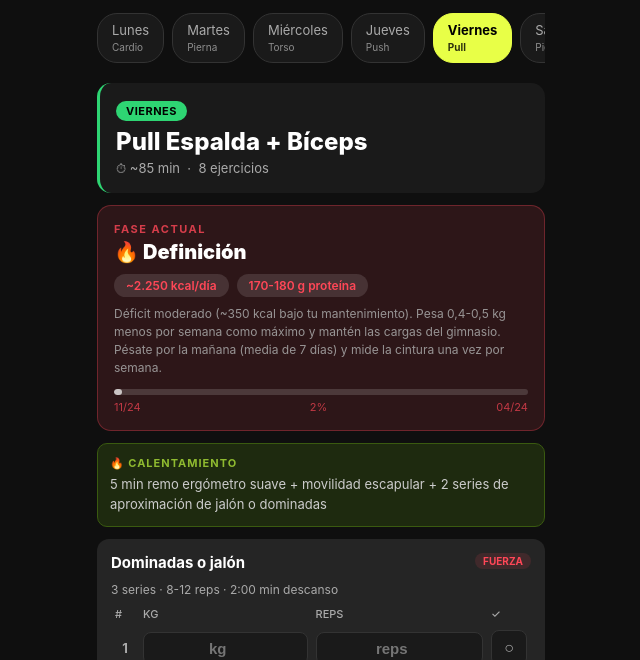
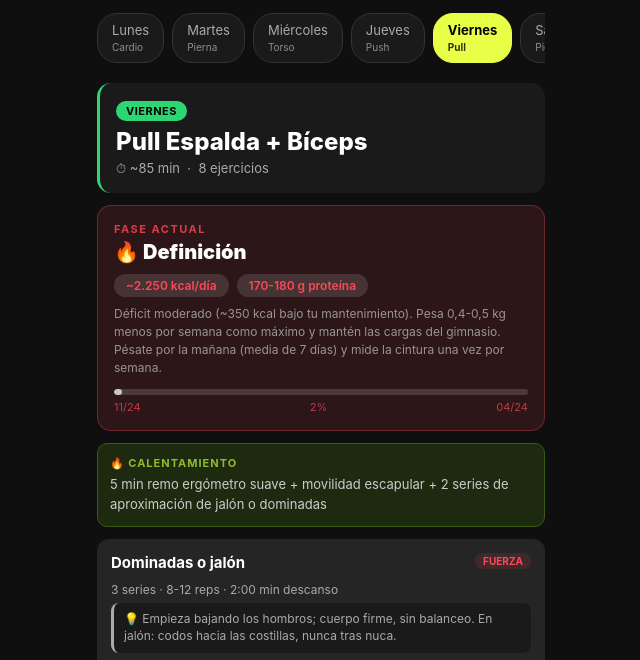
Before and after one commit to rubcn94/Gym-Tracker, a plain HTML site: page index.html in a window 1280 px wide. Shown: the part 76-736 px from the top of the page, without its empty margins (319-959 px from the left). Drawn offline with nearby package versions, Linux system fonts and the light colour scheme.

Commit message:
Cluster sets en banca y sentadilla, notas de técnica y superseries
- Cluster sets: sentadilla 4+3+3 y press banca 3+3+2, 20 s entre bloques,
  con botón de mini-descanso que reutiliza el temporizador existente.
- Campo "tip" por ejercicio con notas de técnica basadas en estudios
  (gemelo de pie con medias reps, sentadilla profunda, banco a 30°,
  tríceps por encima de la cabeza, curl con bajada lenta, etc.).
- Miércoles: superseries press inclinado + remo y curl + tríceps.
- Descansos: prensa 90 -> 120 s, press banca 150 -> 180 s.
- Gemelos: 3 -> 2 series con medias repeticiones tras el fallo.
- PLAN_VERSION recomp-2026-11b y caché del service worker v17.

Co-Authored-By: Claude Opus 5.5 <noreply@anthropic.com>
Claude-Session: https://claude.ai/code/session_017xxD4JvxXvXuqBfSLAbf3e

```diff
--- a/index.html
+++ b/index.html
@@ -51,6 +51,9 @@
     .ex-type.movilidad   { background: #5ac8fa20; color: #5ac8fa; }
     .ex-type.isometrico  { background: #e8ff4720; color: var(--accent); }
     .ex-prescription { font-size: 12px; color: var(--text2); margin-bottom: 10px; }
+    .ex-cluster { font-size: 12px; color: var(--text2); background: var(--bg2); border-left: 3px solid var(--accent); border-radius: 8px; padding: 8px 10px; margin: -4px 0 10px; line-height: 1.4; }
+    .ex-tip { border-left-color: var(--text2); }
+    .ex-cluster + .ex-tip { margin-top: -4px; }
     .sets-table { width: 100%; border-collapse: collapse; }
     .sets-table th { font-size: 11px; color: var(--text2); text-align: left; padding: 0 4px 6px; font-weight: 500; }
     .sets-table td { padding: 3px 4px; }
@@ -378,7 +381,8 @@ const DEFAULT_PLAN = {
         "treadmill": {
           "speed": 8,
           "incline": 1
-        }
+        },
+        "tip": "En los tramos rápidos deberías llegar a ~90 % de tu FC máxima. Si el pulsómetro no llega, sube la velocidad. Sin agarrarte a la barandilla."
       },
       {
         "name": "Movilidad y estiramientos",
@@ -404,7 +408,10 @@ const DEFAULT_PLAN = {
         "sets": 3,
         "reps": "6-10",
         "rest": 150,
-        "unit": "kg"
+        "unit": "kg",
+        "cluster": [4, 3, 3],
+        "clusterRest": 20,
+        "tip": "Baja hasta abajo (por debajo de la paralela): el glúteo crece el triple que con media sentadilla."
       },
       {
         "name": "Peso muerto rumano",
@@ -419,8 +426,9 @@ const DEFAULT_PLAN = {
         "type": "hipertrofia",
         "sets": 3,
         "reps": "10-12",
-        "rest": 90,
-        "unit": "kg"
+        "rest": 120,
+        "unit": "kg",
+        "tip": "Recorrido completo, hasta donde la cadera no se despegue del respaldo. Media repetición da menos fuerza y menos músculo."
       },
       {
         "name": "Curl femoral",
@@ -428,15 +436,17 @@ const DEFAULT_PLAN = {
         "sets": 3,
         "reps": "10-15",
         "rest": 60,
-        "unit": "kg"
+        "unit": "kg",
+        "tip": "Si hay máquina sentada, mejor sentado: con la cadera doblada el femoral crece más."
       },
       {
         "name": "Gemelos",
         "type": "acabado",
-        "sets": 3,
+        "sets": 2,
         "reps": "12-20",
         "rest": 60,
-        "unit": "kg"
+        "unit": "kg",
+        "tip": "De pie con la rodilla estirada y las puntas un poco hacia fuera. Baja hasta el máximo estiramiento. Al fallar, sigue con medias repeticiones desde abajo hasta no poder más."
       },
       {
         "name": "Abdominales",
@@ -444,7 +454,8 @@ const DEFAULT_PLAN = {
         "sets": 3,
         "reps": "12-15",
         "rest": 45,
-        "unit": "reps"
+        "unit": "reps",
+        "tip": "Calidad, no cantidad: en la plancha, codos adelantados y glúteo apretado 20-30 s rinden más que aguantar minutos."
       }
     ]
   },
@@ -452,7 +463,7 @@ const DEFAULT_PLAN = {
     "name": "Miércoles",
     "type": "workout",
     "label": "Torso Fuerza + Volumen",
-    "duration": 60,
+    "duration": 50,
     "color": "#ff4757",
     "warmup": "5 min bici o elíptica suave + rotaciones de hombro + 2 series de aproximación de press banca (40% y 60%)",
     "exercises": [
@@ -461,8 +472,11 @@ const DEFAULT_PLAN = {
         "type": "fuerza",
         "sets": 3,
         "reps": "6-8",
-        "rest": 150,
-        "unit": "kg"
+        "rest": 180,
+        "unit": "kg",
+        "cluster": [3, 3, 2],
+        "clusterRest": 20,
+        "tip": "Baja la barra hasta el pecho, sin rebote."
       },
       {
         "name": "Dominadas lastradas o jalón",
@@ -470,15 +484,17 @@ const DEFAULT_PLAN = {
         "sets": 3,
         "reps": "6-10",
         "rest": 120,
-        "unit": "kg+"
+        "unit": "kg+",
+        "tip": "Empieza bajando los hombros; cuerpo firme, sin balanceo. En jalón: codos hacia las costillas, nunca tras nuca."
       },
       {
         "name": "Press inclinado con mancuernas",
         "type": "hipertrofia",
         "sets": 3,
         "reps": "8-12",
-        "rest": 90,
-        "unit": "kg"
+        "rest": 0,
+        "unit": "kg",
+        "tip": "⇄ Superserie con el remo: al acabar la serie pasa directo al remo. Banco a ~30°, no a 45°."
       },
       {
         "name": "Remo con pecho apoyado",
@@ -486,7 +502,8 @@ const DEFAULT_PLAN = {
         "sets": 3,
         "reps": "8-12",
         "rest": 90,
-        "unit": "kg"
+        "unit": "kg",
+        "tip": "⇄ Superserie con el press inclinado: descansa 90 s después de hacer los dos."
       },
       {
         "name": "Elevaciones laterales",
@@ -494,15 +511,17 @@ const DEFAULT_PLAN = {
         "sets": 3,
         "reps": "12-20",
         "rest": 60,
-        "unit": "kg"
+        "unit": "kg",
+        "tip": "Sube con el meñique ligeramente arriba. En polea: cable a la altura de la rodilla e inclínate hacia la polea."
       },
       {
         "name": "Curl de bíceps",
         "type": "acabado",
         "sets": 2,
         "reps": "10-12",
-        "rest": 60,
-        "unit": "kg"
+        "rest": 0,
+        "unit": "kg",
+        "tip": "⇄ Superserie con el tríceps: al acabar pasa directo. Mejor en banco inclinado; baja en 3 s."
       },
       {
         "name": "Tríceps en polea",
@@ -510,7 +529,8 @@ const DEFAULT_PLAN = {
         "sets": 2,
         "reps": "10-12",
         "rest": 60,
-        "unit": "kg"
+        "unit": "kg",
+        "tip": "⇄ Superserie con el curl: descansa 60 s después de hacer los dos. Con cuerda por encima de la cabeza (brazo arriba): crece bastante más."
       }
     ]
   },
@@ -528,7 +548,8 @@ const DEFAULT_PLAN = {
         "sets": 3,
         "reps": "8-10",
         "rest": 120,
-        "unit": "kg"
+        "unit": "kg",
+        "tip": "Banco a ~30°: a 45° trabaja más el hombro que el pecho."
       },
       {
         "name": "Press de pecho en máquina",
@@ -536,7 +557,8 @@ const DEFAULT_PLAN = {
         "sets": 3,
         "reps": "10-12",
         "rest": 90,
-        "unit": "kg"
+        "unit": "kg",
+        "tip": "Junta los omóplatos antes de empujar para notarlo en el pecho y no en el hombro."
       },
       {
         "name": "Press militar",
@@ -552,7 +574,8 @@ const DEFAULT_PLAN = {
         "sets": 4,
         "reps": "12-20",
         "rest": 60,
-        "unit": "kg"
+        "unit": "kg",
+        "tip": "Sube con el meñique ligeramente arriba. En polea: cable a la altura de la rodilla e inclínate hacia la polea."
       },
       {
         "name": "Aperturas en polea",
@@ -594,7 +617,8 @@ const DEFAULT_PLAN = {
         "sets": 3,
         "reps": "8-12",
         "rest": 120,
-        "unit": "kg+"
+        "unit": "kg+",
+        "tip": "Empieza bajando los hombros; cuerpo firme, sin balanceo. En jalón: codos hacia las costillas, nunca tras nuca."
       },
       {
         "name": "Remo con pecho apoyado",
@@ -626,7 +650,8 @@ const DEFAULT_PLAN = {
         "sets": 3,
         "reps": "15-20",
         "rest": 60,
-        "unit": "kg"
+        "unit": "kg",
+        "tip": "Alternativa igual de buena: face pull en polea con los codos altos."
       },
       {
         "name": "Curl con barra",
@@ -634,7 +659,8 @@ const DEFAULT_PLAN = {
         "sets": 3,
         "reps": "8-12",
         "rest": 75,
-        "unit": "kg"
+        "unit": "kg",
+        "tip": "Baja en 3 s, sin rebotar abajo: la mitad baja del recorrido es la que más cuenta."
       },
       {
         "name": "Curl martillo",
@@ -651,7 +677,8 @@ const DEFAULT_PLAN = {
         "reps": "25 min suaves (65-70% FC máx), después de la espalda",
         "rest": 0,
         "unit": "min",
-        "hasKm": true
+        "hasKm": true,
+        "tip": "Sin agarrarte a la barandilla: si te coges, gastas bastante menos."
       }
     ]
   },
@@ -677,7 +704,8 @@ const DEFAULT_PLAN = {
         "sets": 3,
         "reps": "8-12",
         "rest": 90,
-        "unit": "kg"
+        "unit": "kg",
+        "tip": "Arriba del todo, espinilla vertical. Pies más cerca: más cuádriceps; más lejos: más femoral."
       },
       {
         "name": "Curl femoral sentado",
@@ -693,15 +721,17 @@ const DEFAULT_PLAN = {
         "sets": 2,
         "reps": "12-15",
         "rest": 60,
-        "unit": "kg"
+        "unit": "kg",
+        "tip": "Respaldo reclinado hacia atrás. Última serie descendente: al fallo, baja ~30 % el peso y sigue."
       },
       {
         "name": "Gemelos",
         "type": "acabado",
-        "sets": 3,
+        "sets": 2,
         "reps": "12-20",
         "rest": 60,
-        "unit": "kg"
+        "unit": "kg",
+        "tip": "De pie con la rodilla estirada y las puntas un poco hacia fuera. Baja hasta el máximo estiramiento. Al fallar, sigue con medias repeticiones desde abajo hasta no poder más."
       },
       {
         "name": "Elevaciones laterales",
@@ -709,7 +739,8 @@ const DEFAULT_PLAN = {
         "sets": 3,
         "reps": "15-20",
         "rest": 60,
-        "unit": "kg"
+        "unit": "kg",
+        "tip": "Sube con el meñique ligeramente arriba. En polea: cable a la altura de la rodilla e inclínate hacia la polea."
       },
       {
         "name": "Abdominales",
@@ -717,12 +748,13 @@ const DEFAULT_PLAN = {
         "sets": 3,
         "reps": "12-15",
         "rest": 45,
-        "unit": "reps"
+        "unit": "reps",
+        "tip": "Calidad, no cantidad: en la plancha, codos adelantados y glúteo apretado 20-30 s rinden más que aguantar minutos."
       }
     ]
   }
 };
-const PLAN_VERSION = 'recomp-2026-11';
+const PLAN_VERSION = 'recomp-2026-11b';
 let PLAN = (() => {
   try {
     const p = localStorage.getItem('gymtracker_plan');
@@ -741,7 +773,14 @@ let PLAN = (() => {
       if (!storedDay || !storedDay.exercises) return;
       defDay.exercises.forEach(defEx => {
         const storedEx = storedDay.exercises.find(e => e.name === defEx.name);
-        if (storedEx) storedEx.rest = defEx.rest;
+        if (storedEx) {
+          storedEx.rest = defEx.rest;
+          // Cluster sets: heredar del plan por defecto (se añaden o se quitan)
+          if (defEx.cluster) { storedEx.cluster = defEx.cluster; storedEx.clusterRest = defEx.clusterRest; }
+          else { delete storedEx.cluster; delete storedEx.clusterRest; }
+          // Notas de técnica: siempre las del plan por defecto
+          if (defEx.tip) storedEx.tip = defEx.tip; else delete storedEx.tip;
+        }
       });
     });
     return stored;
@@ -978,6 +1017,12 @@ function renderExerciseInput(ex,idx,dow,small){
   const lastSets = getLastExerciseValues(ex.name);
 
   let html=`<div class="exercise-block" id="exblock_${idx}"><div class="ex-header"><div class="ex-name">${ex.name}</div><div class="ex-type ${ex.type}">${ex.type}</div></div><div class="ex-prescription">${ex.sets} series · ${ex.reps} reps${ex.rest>0?' · '+formatRest(ex.rest)+' descanso':''}</div>`;
+  if(Array.isArray(ex.cluster)&&ex.cluster.length>1){
+    html+=`<div class="ex-cluster">⚡ <b>Cluster</b>: cada serie en bloques de ${ex.cluster.join(' + ')} reps con ${ex.clusterRest||20} s entre bloques (barra en el soporte). Apunta el total de reps de la serie.</div>`;
+  }
+  if(ex.tip){
+    html+=`<div class="ex-cluster ex-tip">💡 ${ex.tip}</div>`;
+  }
 
   // Ejercicios de core: solo checkboxes simples
   if(ex.type==='core'){
@@ -1024,7 +1069,7 @@ function renderExerciseInput(ex,idx,dow,small){
 
   if(!small&&(ex.treadmill||ex.hasKm)&&typeof HR!=='undefined'){html+=HR.widget(dow,idx);}
 
-  if(ex.rest>0){html+=`<div class="rest-timer" id="restbox_${dow}_${idx}"><span id="timerLabel_${dow}_${idx}">Descanso: <b>${formatRest(ex.rest)}</b></span><button id="timerBtn_${dow}_${idx}" style="margin-left:8px;background:var(--accent);border:none;color:#000;padding:10px 16px;border-radius:10px;font-size:13px;font-weight:700;cursor:pointer;min-width:90px;min-height:44px;touch-action:manipulation" onclick="handleTimerBtn(${ex.rest},${dow},${idx},event)">⏱ Iniciar</button></div>`;}
+  if(ex.rest>0){html+=`<div class="rest-timer" id="restbox_${dow}_${idx}"><span id="timerLabel_${dow}_${idx}">Descanso: <b>${formatRest(ex.rest)}</b></span><button id="timerBtn_${dow}_${idx}" style="margin-left:8px;background:var(--accent);border:none;color:#000;padding:10px 16px;border-radius:10px;font-size:13px;font-weight:700;cursor:pointer;min-width:90px;min-height:44px;touch-action:manipulation" onclick="handleTimerBtn(${ex.rest},${dow},${idx},event)">⏱ Iniciar</button>${Array.isArray(ex.cluster)&&ex.cluster.length>1?`<button style="margin-left:8px;background:var(--bg2);border:1px solid var(--accent);color:var(--accent);padding:10px 12px;border-radius:10px;font-size:13px;font-weight:700;cursor:pointer;min-height:44px;touch-action:manipulation" onclick="startRest(${ex.clusterRest||20},${dow},${idx})">⚡ ${ex.clusterRest||20}s</button>`:''}</div>`;}
   return html+`</div>`;
 }
 function onSetChange(dow,exIdx,setIdx){
@@ -1197,7 +1242,8 @@ function resumeRest(){
 function handleTimerBtn(secs,dow,exIdx,e){
   if(e)e.stopPropagation();
   const st=restTimerState;
-  const isThis=st&&st.dow===dow&&st.exIdx===exIdx;
+  // Mismo ejercicio y misma duración (el mini-descanso de cluster no se confunde con el descanso entre series)
+  const isThis=st&&st.dow===dow&&st.exIdx===exIdx&&st.secs===secs;
   if(isThis&&st.running)stopRest();
   else if(isThis&&!st.running&&!st.done)resumeRest();
   else startRest(secs,dow,exIdx);
--- a/sw.js
+++ b/sw.js
@@ -1,5 +1,5 @@
 // Service Worker para GymTracker PWA
-const CACHE_NAME = 'gymtracker-v16';
+const CACHE_NAME = 'gymtracker-v17';
 const STATIC_ASSETS = [
   './manifest.json',
   './icon-192.png',
```
